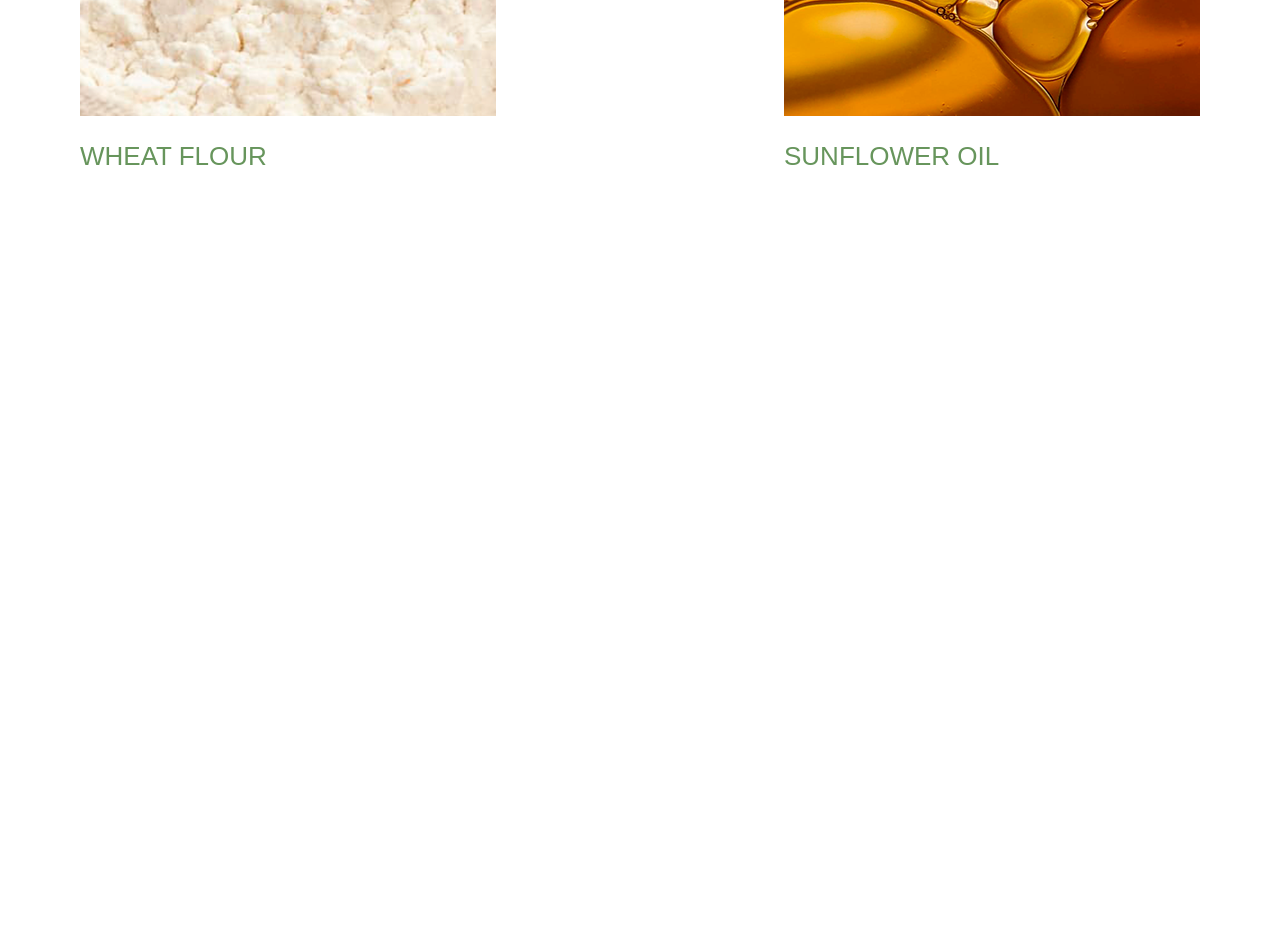
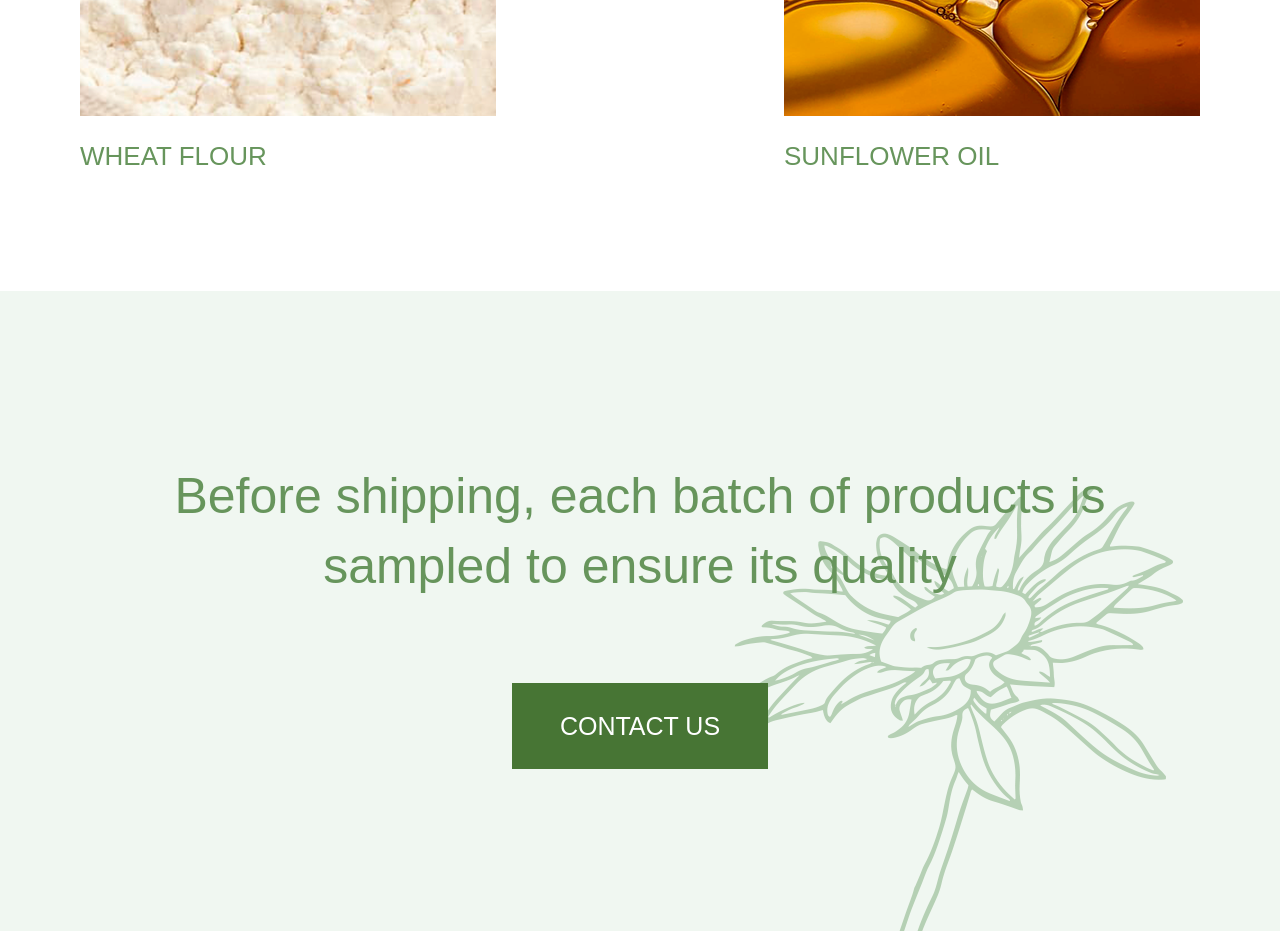
Before and after one commit to Fintisov/grain-has, a website: page _src/pages/index.html in a window 1280 px wide. Shown: the part 4592-5523 px from the top of the page. Before the commit the page ends 4892 px from the top, so only its background shows below. Drawn offline with nearby package versions, Linux system fonts and the light colour scheme; files that its build step writes are made by us from their sources; files whose address does not match are found by name; a web font is replaced by a local one.

Commit message:
added new section contact

```diff
--- a/_src/pages/index.html
+++ b/_src/pages/index.html
@@ -1,12 +1,13 @@
 <!doctype html>
 <html lang="en">
-@@include('sections/_head.html', {"title":"title"})
+@@include('sections/_head.html', {"title":"Gain Has"})
 <body>
 @@include("sections/header.html")
 <main>
     @@include("sections/section_main-banner.html")
     @@include("sections/section_about-us.html")
     @@include("sections/section_products.html")
+    @@include("sections/section_contact.html")
 </main>
 @@include("sections/footer.html")
 @@include('sections/_script.html')
--- /dev/null
+++ b/_src/pages/sections/section_contact.html
@@ -0,0 +1,10 @@
+<section class="contact-us">
+    <div class="contact-us__container container">
+        <div class="contact-us__content">
+            <h2 class="contact-us__titile title title--sm">
+                Before shipping, each batch of products is sampled to ensure its quality
+            </h2>
+            <a href="#" class="button">CONTACT US</a>
+        </div>
+    </div>
+</section>
--- /dev/null
+++ b/_src/styles/blocks/contact.scss
@@ -0,0 +1,20 @@
+.contact-us {
+  padding: 170px 0 162px;
+  background-image: url("../images/bg_contact.png");
+  background-position: center right;
+  background-repeat: no-repeat;
+  background-size: cover;
+
+  // .contact-us__content
+  &__content {
+    max-width: 960px;
+    margin: 0 auto;
+    text-align: center;
+  }
+
+  // .contact-us__titile
+  &__titile {
+    @include font(50px, 70px);
+    margin-bottom: 82px;
+  }
+}
--- a/_src/styles/blocks/products.scss
+++ b/_src/styles/blocks/products.scss
@@ -1,5 +1,5 @@
 .products {
-  padding: 138px 0 124px;
+  padding: 138px 0 115px;
 
   // .products__container
   &__container {
--- a/_src/styles/global/helper-classes.scss
+++ b/_src/styles/global/helper-classes.scss
@@ -74,10 +74,12 @@
   font-family: $font-minSans;
   font-weight: 500;
   @include font(25px, 38px);
-  color: $color-green;
+  color: $color-white;
+  background-color: $color-green;
 
   &--wight {
     background-color: $color-white;
+    color: $color-green;
   }
 }
 
@@ -86,6 +88,11 @@
   @include font(80px, 102px);
   font-weight: 400;
   color: $color-green-light;
+
+  //.title--sm
+  &--sm {
+    font-size: 50px;
+  }
 
   // .title--wight
   &--wight {
--- a/_src/styles/style.scss
+++ b/_src/styles/style.scss
@@ -22,3 +22,4 @@
 @import "blocks/main-banner";
 @import "blocks/about-us";
 @import "blocks/products";
+@import "blocks/contact";
```
Also changed, not shown: _src/images/bg_contact.png (added), _src/images/bg_contact.webp (added), _src/styles/style.css, _src/styles/style.min.css, dist/images/bg_contact.png (added), dist/images/bg_contact.webp (added), dist/index.html, dist/styles/style.css, dist/styles/style.min.css.
